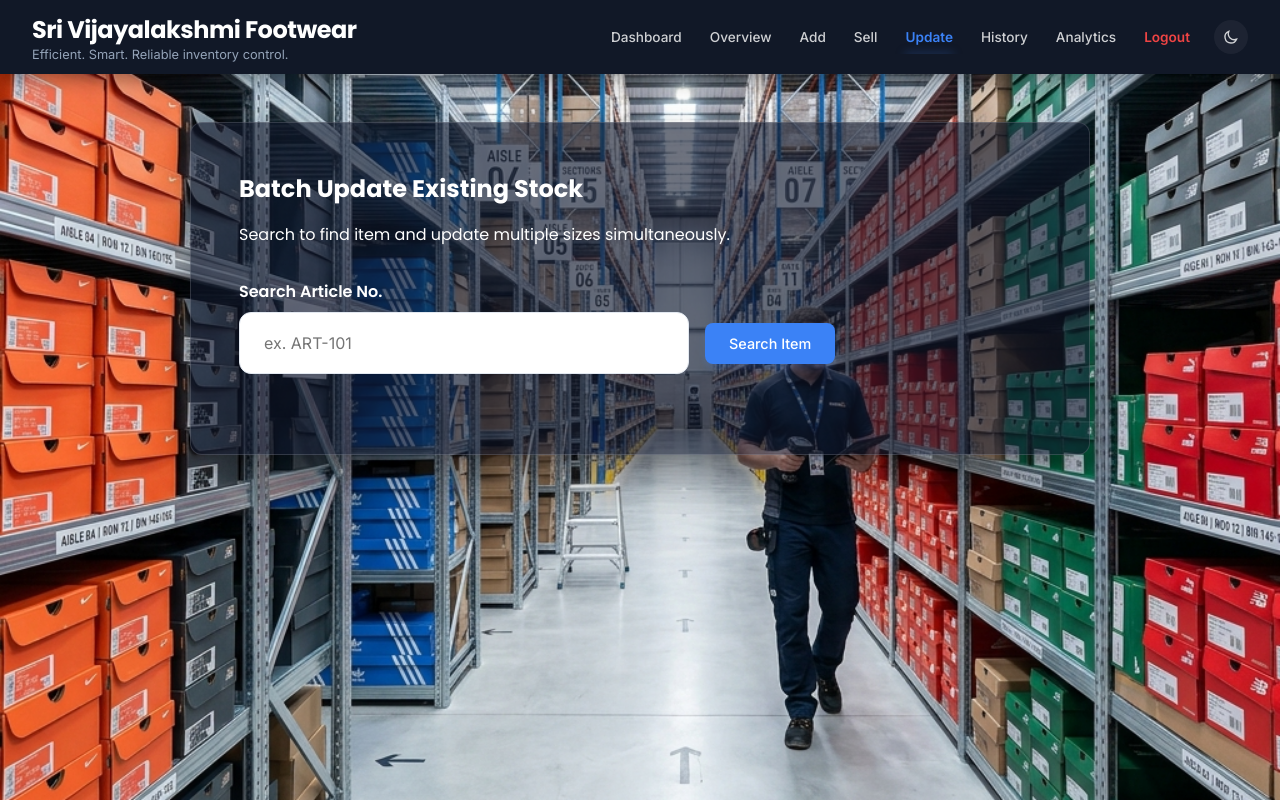
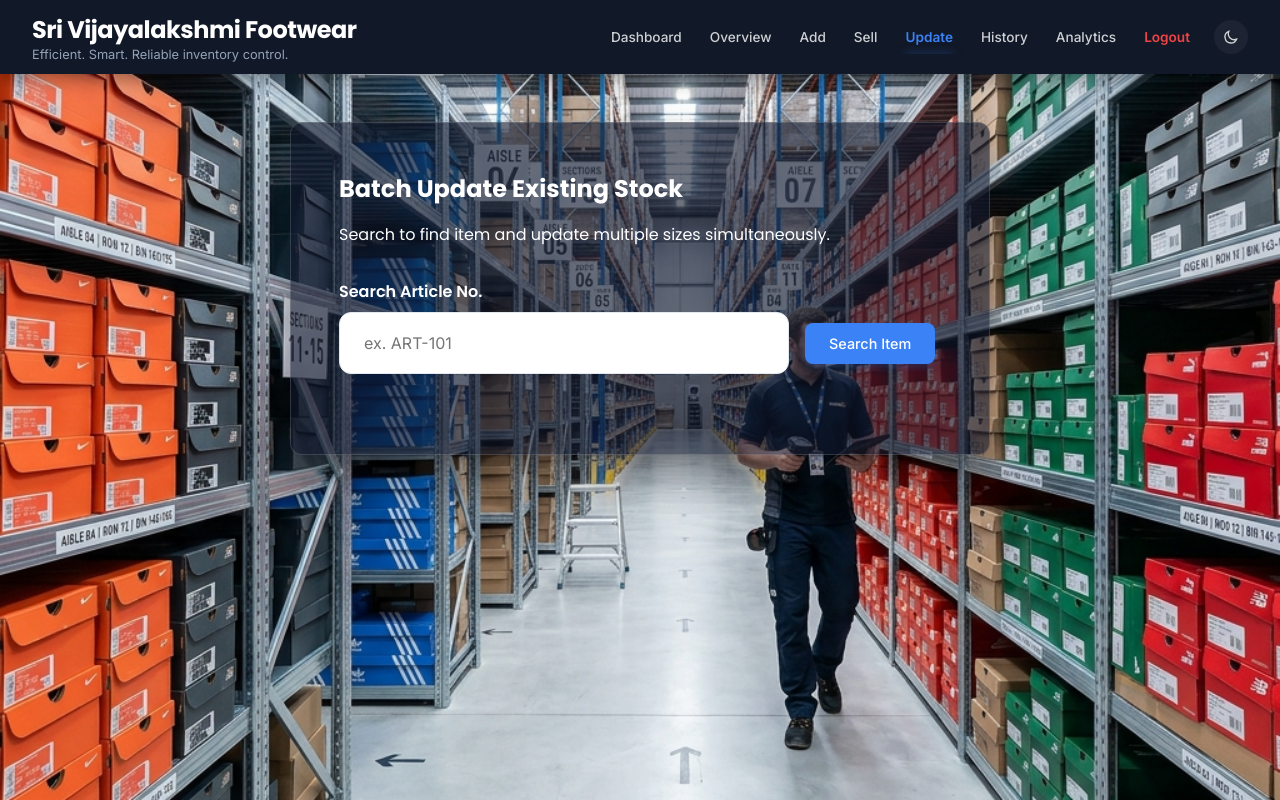
Before and after one commit to sudeep291/inventory, a Flask app: page /update_stock in a window 1280 px wide. Run offline with Flask 3, Linux system fonts and the light colour scheme; the visitor is signed in with stand-in values (Sample User, id 1).

Commit message:
style(ui): crop and adjust update stock container and background focus

```diff
--- a/static/sw.js
+++ b/static/sw.js
@@ -1,4 +1,4 @@
-const CACHE_NAME = 'sv-footwear-v14'; // Bump to force update
+const CACHE_NAME = 'sv-footwear-v15'; // Bump to force update
 const ASSETS_TO_CACHE = [
   '/',
   '/static/css/style.css',
--- a/templates/update_stock.html
+++ b/templates/update_stock.html
@@ -2,7 +2,7 @@
 {% block content %}
 <style>
     body {
-        background: url('/static/images/bg_update_stock.png') no-repeat center center fixed !important;
+        background: url('/static/images/bg_update_stock.png') no-repeat left center fixed !important;
         background-size: cover !important;
     }
     .form-container {
@@ -11,7 +11,7 @@
         -webkit-backdrop-filter: blur(8px);
         box-shadow: 0 25px 50px -12px rgba(0, 0, 0, 0.5) !important;
         border: 1px solid rgba(255, 255, 255, 0.15) !important;
-        max-width: 900px !important; /* Enlarged for maximum usability */
+        max-width: 700px !important; /* Adjusted for tighter focus */
     }
     .form-container h2, .form-container p, .form-container label, .form-container h3, .form-container strong {
         color: #ffffff !important;
```
